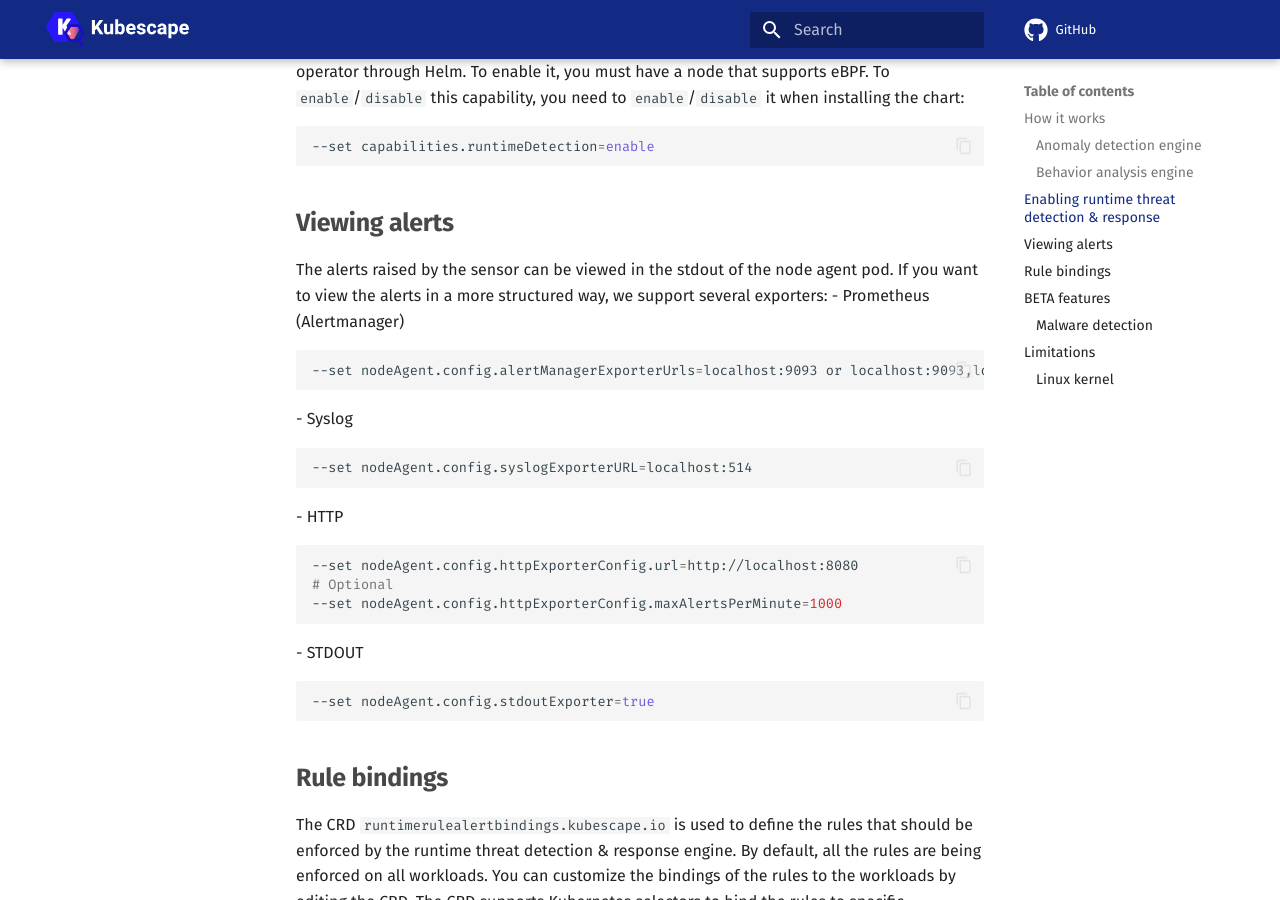
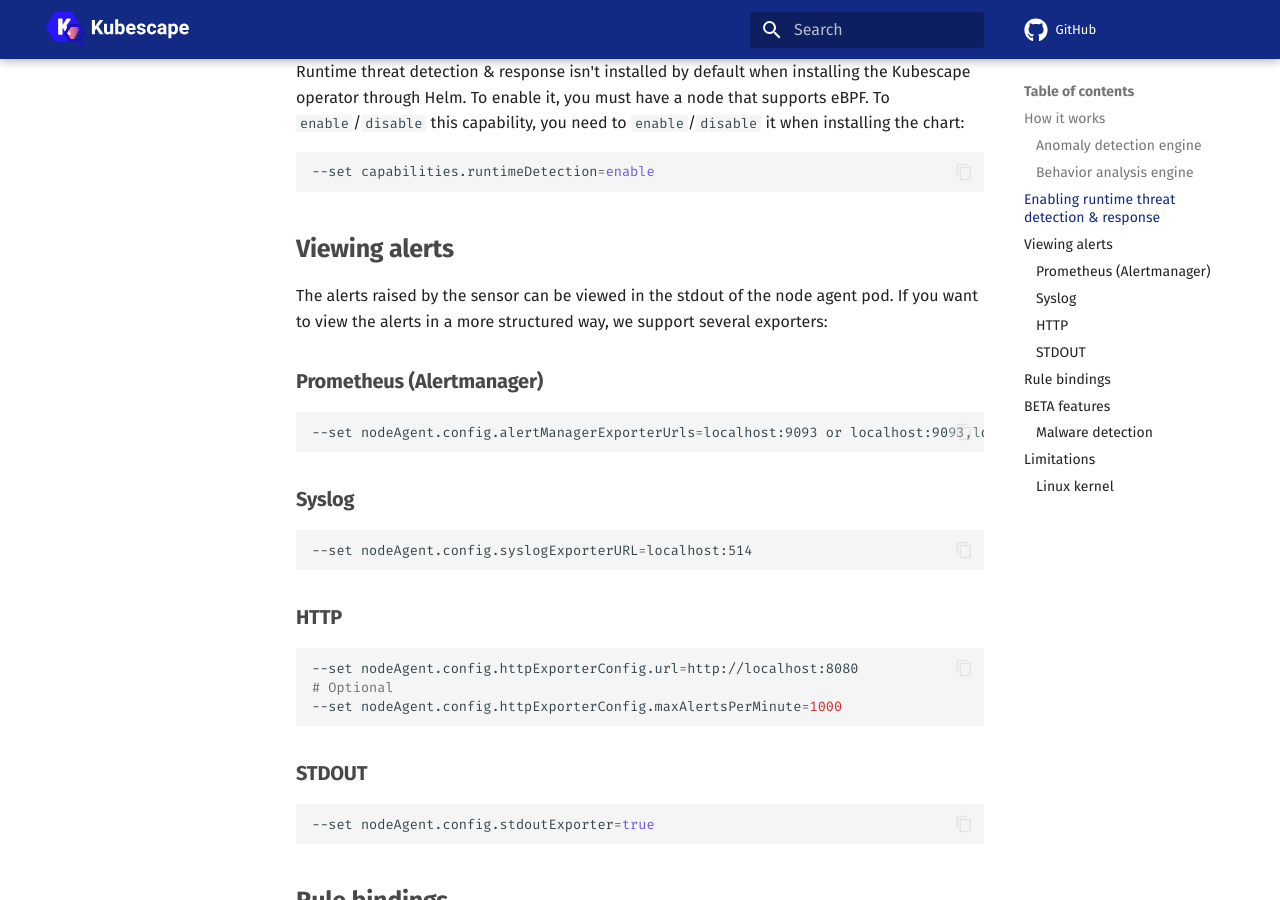
Before and after one commit to kubescape/kubescape.io, an MkDocs documentation site: the page built from docs/docs/operator/runtime-threat-detection.md, in a window 1280 px wide and 900 px high, scrolled down 1363 px. Built offline with MkDocs 1.6.1 and Material for MkDocs 9.7.7, drawn with Linux system fonts in a browser that asks for light colours; comment, search, counter and statistics services are not loaded; some of the changed text lies outside the part shown.

Commit message:
Adding needed fixes
Signed-off-by: Amit Schendel <amitschendel@gmail.com>
Signed-off-by: Oshrat <oshratn@armosec.io>

````diff
--- a/docs/docs/operator/runtime-threat-detection.md
+++ b/docs/docs/operator/runtime-threat-detection.md
@@ -3,8 +3,8 @@
 Using eBPF probes toghether with Kubernetes context, the node agent effectively monitors the runtime environment for any suspicious activity.
 
 ## How it works
-The runtime threat detection & response feature is divided into two main components:
-- The anomaly detection engine 🔎
+The runtime threat detection & response feature is divided into two main components: <br>
+- The anomaly detection engine 🔎 <br>
 - The behavior analysis engine 🧠
 
 ### Anomaly detection engine
@@ -39,22 +39,22 @@
 
 ## Viewing alerts
 The alerts raised by the sensor can be viewed in the stdout of the node agent pod.
-If you want to view the alerts in a more structured way, we support several exporters:
-- Prometheus (Alertmanager)
+If you want to view the alerts in a more structured way, we support several exporters:<br>
+### Prometheus (Alertmanager)
 ```bash
 --set nodeAgent.config.alertManagerExporterUrls=localhost:9093 or localhost:9093,localhost:9094
 ```
-- Syslog
+### Syslog
 ```bash
 --set nodeAgent.config.syslogExporterURL=localhost:514
 ```
-- HTTP
+### HTTP
 ```bash
 --set nodeAgent.config.httpExporterConfig.url=http://localhost:8080
 # Optional
 --set nodeAgent.config.httpExporterConfig.maxAlertsPerMinute=1000
 ```
-- STDOUT
+### STDOUT
 ```bash
 --set nodeAgent.config.stdoutExporter=true
 ```
````
